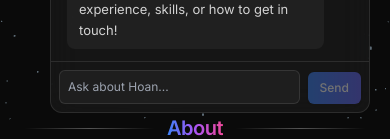
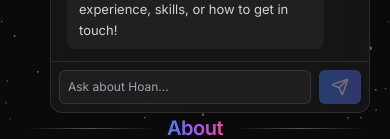
Before and after one commit to Hoanle396/portfolio, a Next.js app: page / in a window 390 px wide. Both pictures are taken after a click on the button "Open chat assistant". Shown: the part 635-774 px from the top of the page. Built offline with nearby package versions, Linux system fonts and the light colour scheme.

Commit message:
feat: enhance ChatWidget with responsive behavior and update send button icon

```diff
--- a/app/(components)/chat-widget.tsx
+++ b/app/(components)/chat-widget.tsx
@@ -4,6 +4,7 @@ import { motion, AnimatePresence } from 'framer-motion';
 import ReactMarkdown from 'react-markdown';
 import remarkGfm from 'remark-gfm';
 import type { Components } from 'react-markdown';
+import { Send } from 'lucide-react';
 
 interface ChatMessage {
   role: 'user' | 'assistant';
@@ -81,12 +82,12 @@ const markdownComponents: Components = {
 function TypingIndicator() {
   return (
     <div className="mr-auto flex items-center gap-2 rounded-lg bg-neutral-900/5 px-3 py-2 text-xs text-neutral-500 dark:bg-white/5 dark:text-white/50">
+      <span>Thinking</span>
       <span className="inline-flex gap-1">
         <span className="h-1 w-1 animate-bounce rounded-full bg-brand-500 [animation-delay:0ms]" />
         <span className="h-1 w-1 animate-bounce rounded-full bg-brand-500 [animation-delay:120ms]" />
         <span className="h-1 w-1 animate-bounce rounded-full bg-brand-500 [animation-delay:240ms]" />
       </span>
-      <span>Thinking…</span>
     </div>
   );
 }
@@ -107,6 +108,24 @@ export function ChatWidget() {
   useEffect(() => {
     if (listRef.current) listRef.current.scrollTop = listRef.current.scrollHeight;
   }, [messages, open]);
+
+  useEffect(() => {
+    const handleResize = () => {
+      if (window.innerWidth >= 680) {
+        setOpen(true); // Open chat widget on desktop
+      } else {
+        setOpen(false); // Close chat widget on smaller screens
+      }
+    };
+
+    // Initial check
+    const timeout = setTimeout(handleResize, 500);
+
+    // Cleanup event listener on unmount
+    return () => {
+      clearTimeout(timeout);
+    };
+  }, []);
 
   const submit = useCallback(async () => {
     if (!input.trim() || loading) return;
@@ -238,7 +257,7 @@ export function ChatWidget() {
                   disabled={!input.trim() || loading}
                   className="rounded-md bg-gradient-to-r from-brand-500 to-indigo-500 px-3 py-2 text-xs font-medium text-white shadow disabled:opacity-40"
                 >
-                  Send
+                  <Send size={18} />
                 </button>
               </div>
             </form>
```
